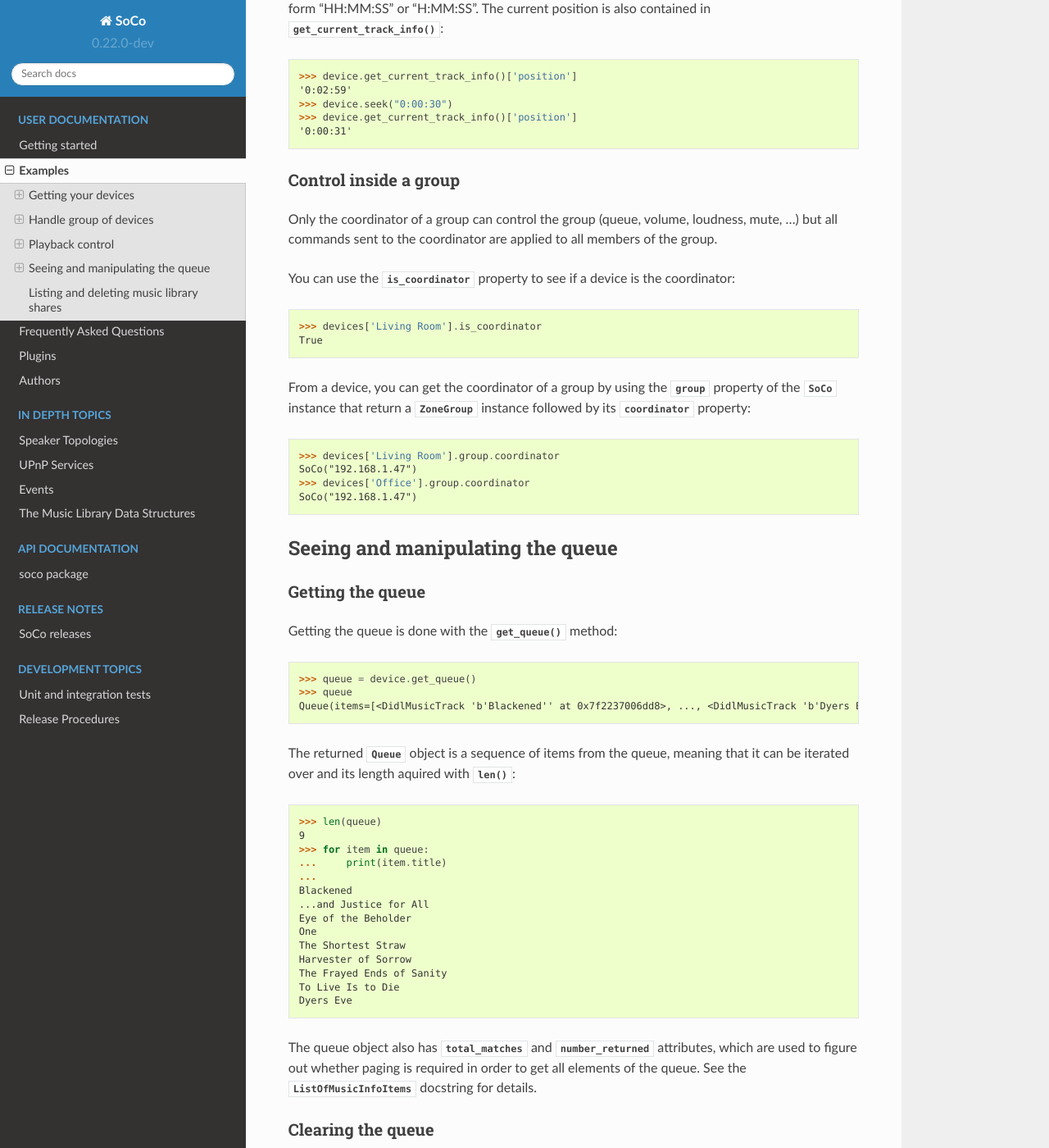
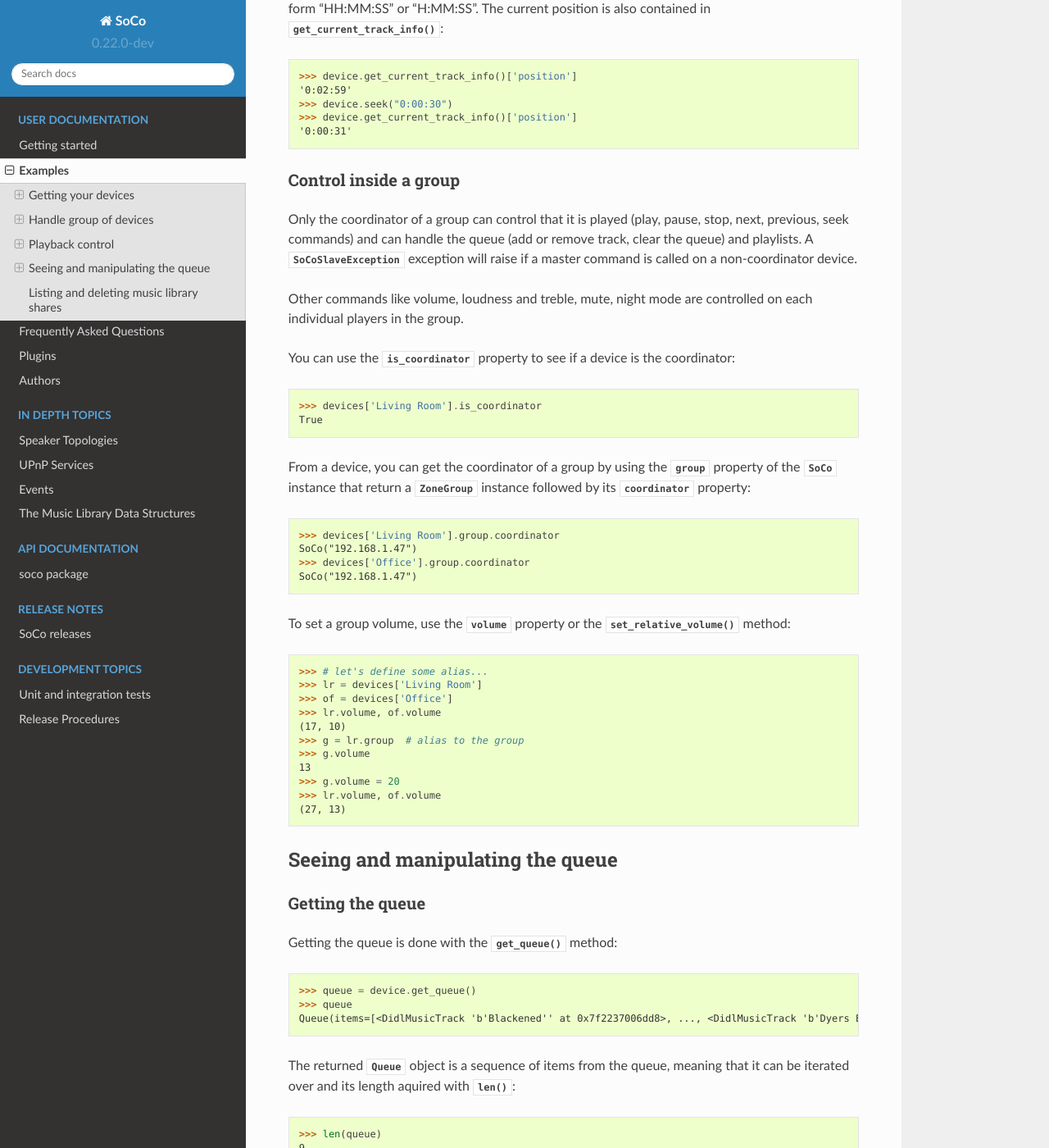
Before and after one commit to SoCo/SoCo, a Sphinx documentation site: the page built from doc/examples.rst, in a window 1280 px wide and 1400 px high, scrolled down 2978 px. Shown: the whole window at 82% size. Built offline with Sphinx 7.4.7 and the Read the Docs theme 2.0.0, drawn with Linux system fonts in a browser that asks for light colours.

Commit message:
Update group section in example documentation

```diff
--- a/doc/examples.rst
+++ b/doc/examples.rst
@@ -163,8 +163,13 @@ that the input for that method is a string on the form "HH:MM:SS" or
 Control inside a group
 ^^^^^^^^^^^^^^^^^^^^^^
 
-Only the coordinator of a group can control the group (queue, volume, loudness, mute, ...)
-but all commands sent to the coordinator are applied to all members of the group.
+Only the coordinator of a group can control that it is played (play, pause, stop, next,
+previous, seek commands) and can handle the queue (add or remove track, clear the queue)
+and playlists. A :class:`~soco.exceptions.SoCoSlaveException` exception will raise if a
+master command is called on a non-coordinator device.
+
+Other commands like volume, loudness and treble, mute, night mode are controlled on each
+individual players in the group.
 
 You can use the :attr:`~soco.core.SoCo.is_coordinator` property to see if a device is the
 coordinator::
@@ -181,6 +186,21 @@ that return a :class:`~soco.groups.ZoneGroup` instance followed by its
   SoCo("192.168.1.47")
   >>> devices['Office'].group.coordinator
   SoCo("192.168.1.47")
+
+To set a group volume, use the :attr:`~soco.groups.ZoneGroup.volume` property or the
+:meth:`~soco.groups.ZoneGroup.set_relative_volume` method::
+
+  >>> # let's define some alias...
+  >>> lr = devices['Living Room']
+  >>> of = devices['Office']
+  >>> lr.volume, of.volume
+  (17, 10)
+  >>> g = lr.group  # alias to the group
+  >>> g.volume
+  13
+  >>> g.volume = 20
+  >>> lr.volume, of.volume
+  (27, 13)
 
 
 Seeing and manipulating the queue
```
